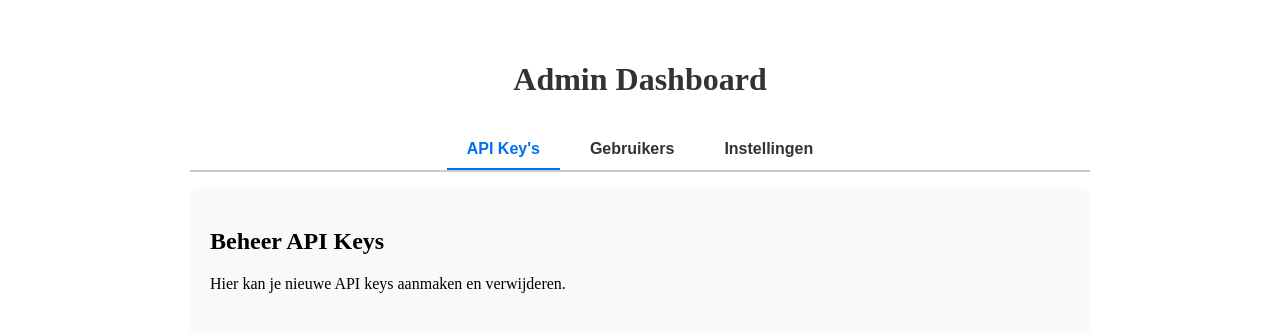
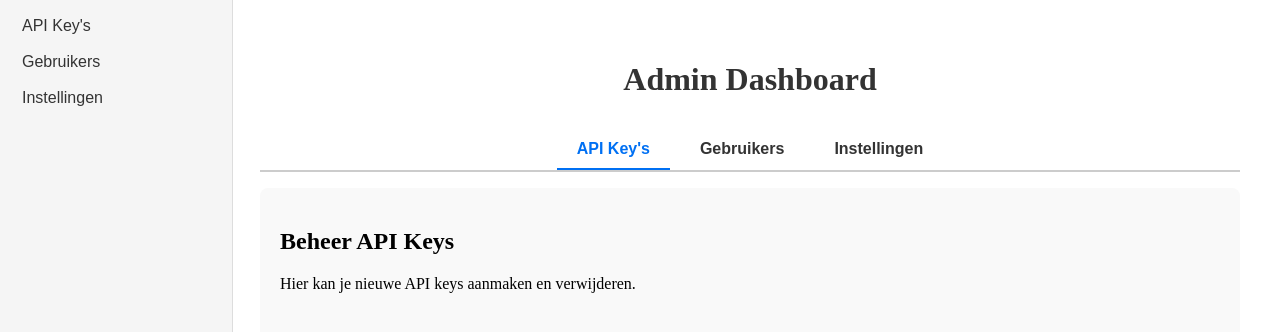
Before and after one commit to IlkerD01/seo-assistant, a Next.js app in the folder frontend/: page /admin in a window 1280 px wide. Shown: the top 332 px of the page. Built offline with nearby package versions, Linux system fonts and the light colour scheme.

Commit message:
Update admin.tsx

```diff
--- a/frontend/src/pages/admin.tsx
+++ b/frontend/src/pages/admin.tsx
@@ -1,6 +1,10 @@
+import { useState } from "react";
 import Tabs from "@/components/ui/tabs";
+import Sidebar from "@/components/ui/sidebar";
 
 export default function Admin() {
+  const [selectedTab, setSelectedTab] = useState(0);
+
   const tabs = [
     {
       label: "API Key's",
@@ -31,19 +35,30 @@ export default function Admin() {
     },
   ];
 
+  const sidebarItems = tabs.map((tab, index) => ({
+    label: tab.label,
+    onClick: () => setSelectedTab(index),
+  }));
+
   return (
     <div style={pageStyles.container}>
-      <h1 style={pageStyles.title}>Admin Dashboard</h1>
-      <Tabs tabs={tabs} />
+      <Sidebar items={sidebarItems} />
+      <div style={pageStyles.content}>
+        <h1 style={pageStyles.title}>Admin Dashboard</h1>
+        <Tabs tabs={tabs} />
+      </div>
     </div>
   );
 }
 
 const pageStyles = {
   container: {
-    maxWidth: "900px",
-    margin: "0 auto",
+    display: "flex",
+  },
+  content: {
+    marginLeft: "220px",
     padding: "2rem",
+    width: "100%",
   },
   title: {
     textAlign: "center" as "center",
```
